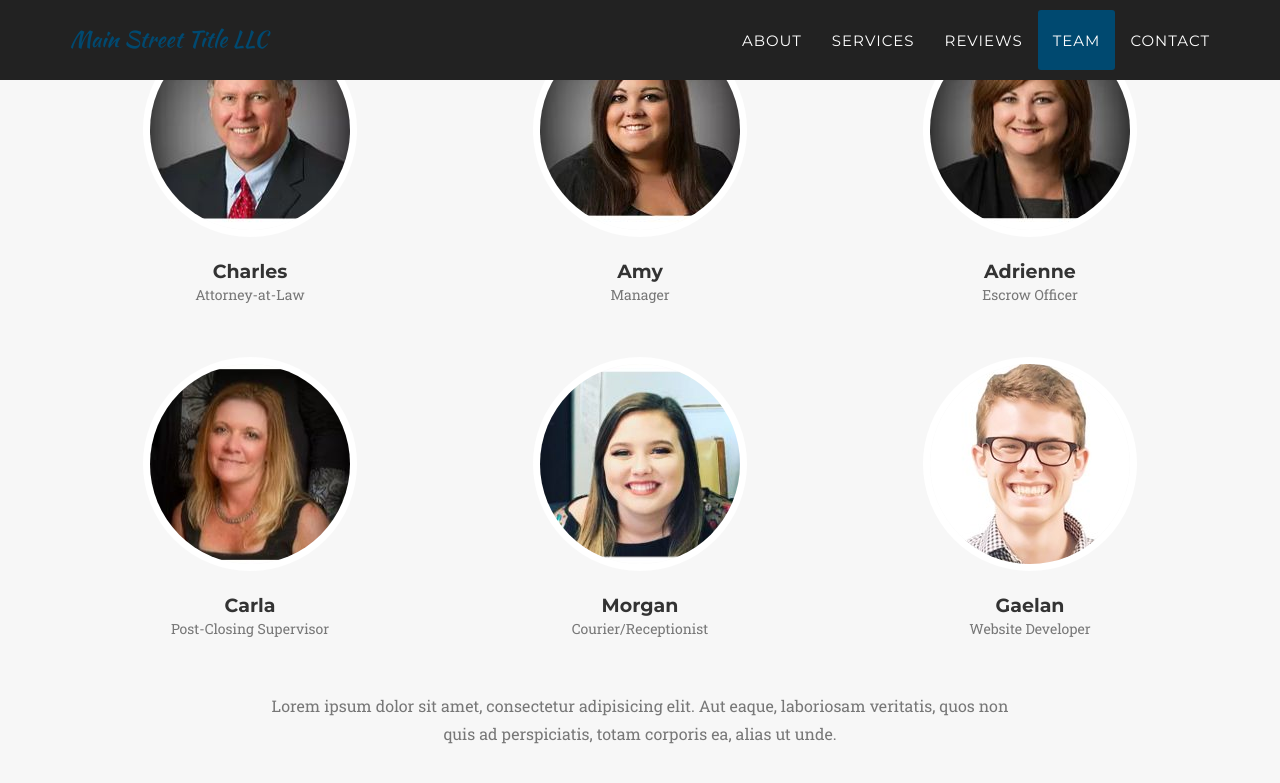
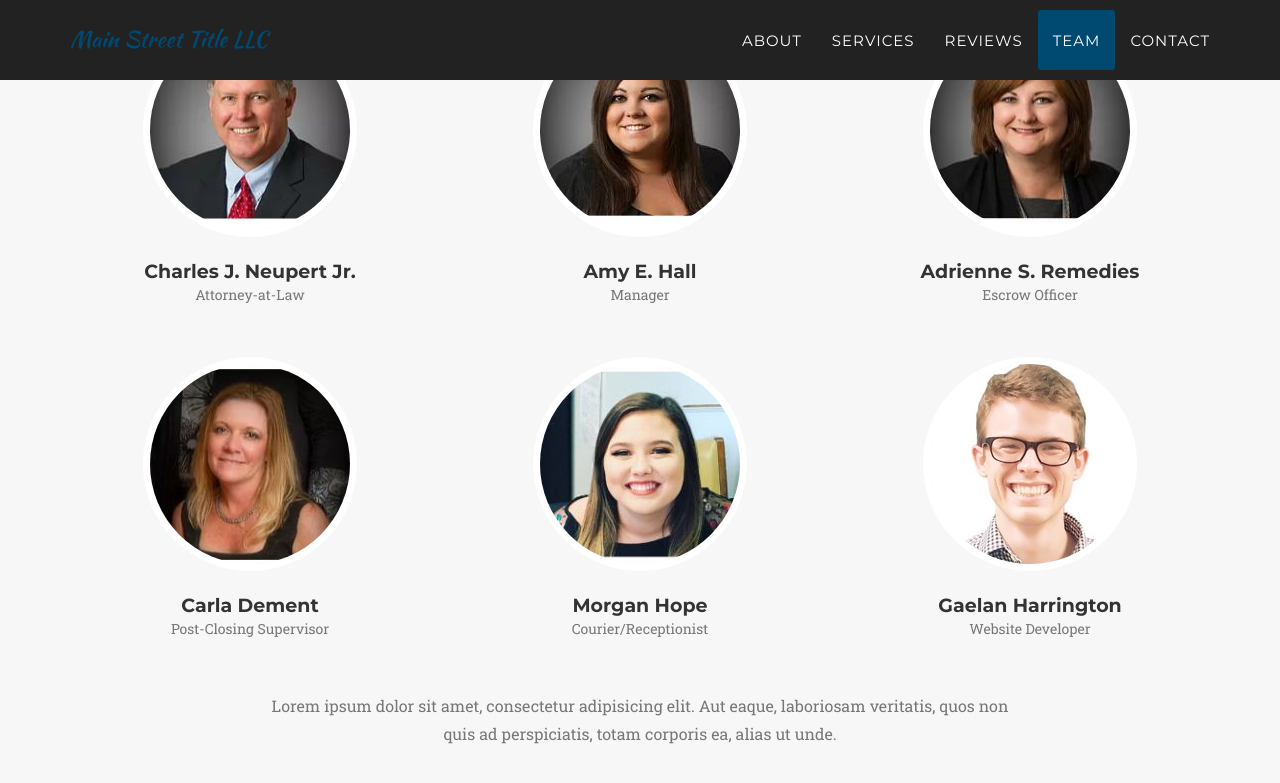
Before and after one commit to MainStreetTitleDeveloper/mainstreettitledeveloper.github.io, a Jekyll site: the page built from index.html, in a window 1280 px wide and 900 px high, scrolled down 3676 px. Shown: the top 783 px of the window. Built offline with Jekyll 4.4.1, drawn with Linux system fonts in a browser that asks for light colours; some web fonts are replaced.

Commit message:
Update _config.yml

```diff
--- a/_config.yml
+++ b/_config.yml
@@ -8,27 +8,27 @@ description: "Main Street Title is a Shreveport - Bossier City title company pro
 
 # Team names, titles and social links
 people:
-- name: Charles
+- name: Charles J. Neupert Jr.
   pic: charles
   position: Attorney-at-Law
 
-- name: Amy
+- name: Amy E. Hall
   pic: amy
   position: Manager
 
-- name: Adrienne
+- name: Adrienne S. Remedies
   pic: adrienne
   position: Escrow Officer
 
-- name: Carla
+- name: Carla Dement
   pic: carla
   position: Post-Closing Supervisor
 
-- name: Morgan
+- name: Morgan Hope
   pic: morgan
   position: Courier/Receptionist
 
-- name: Gaelan
+- name: Gaelan Harrington
   pic: gaelan
   position: Website Developer
 
```
